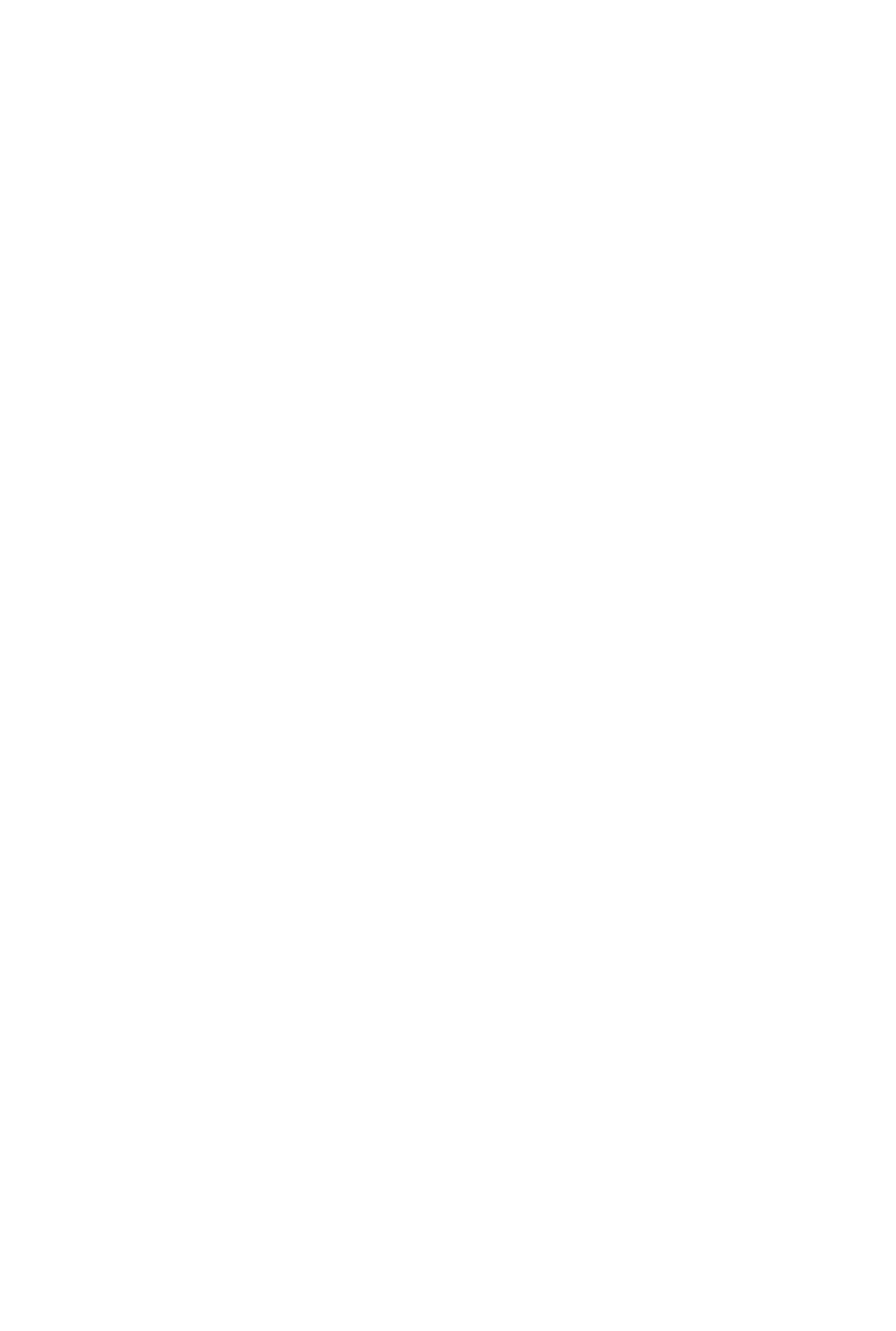
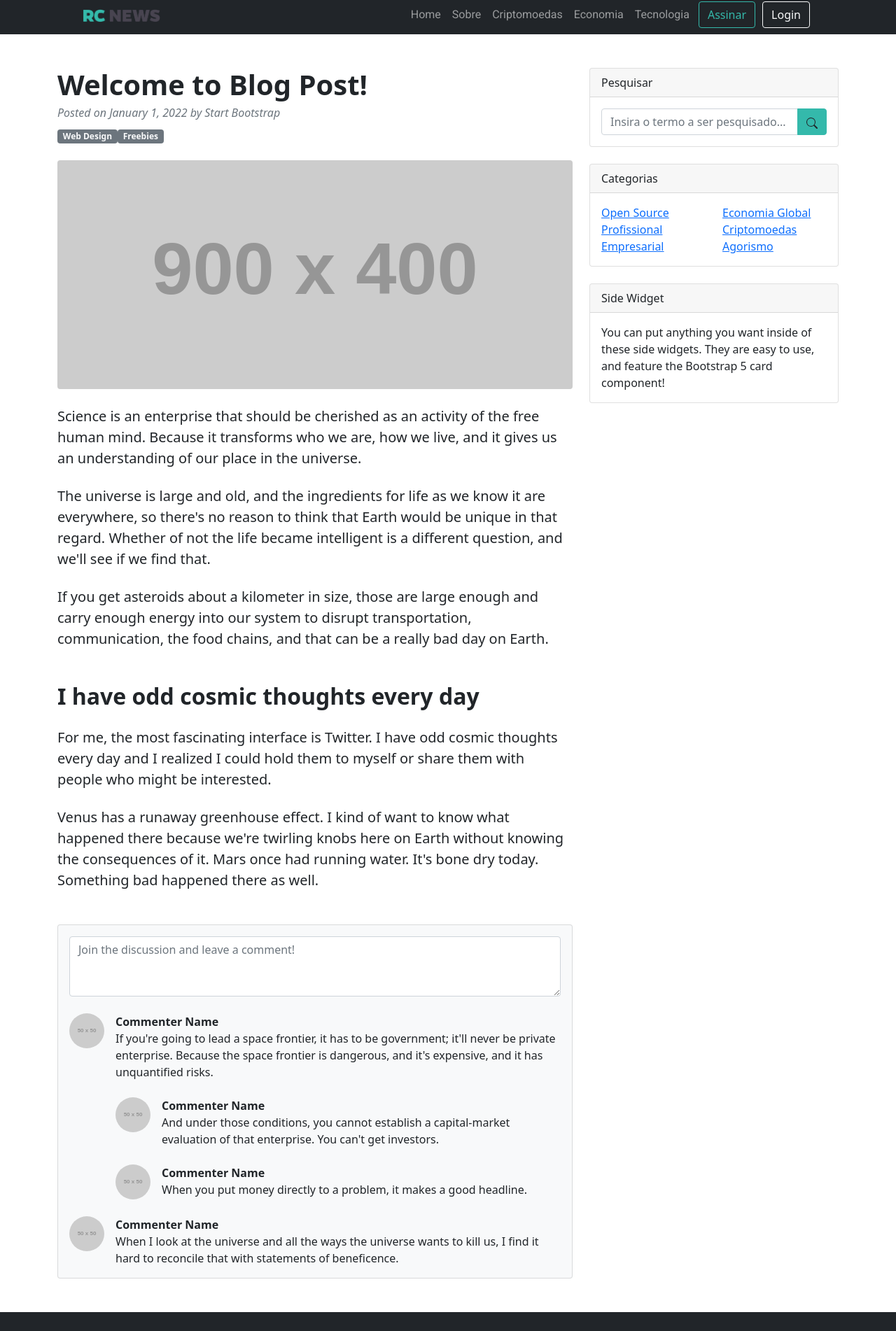
Before and after one commit to RC-Valhalla/RC-NEWS--Front, a Vue app: page /post in a window 1280 px wide. Before the commit this address had no page. Shown: the part 7-1909 px from the top of the page at 70% size. Before the commit the page ends 800 px from the top, so only its background shows below. Built offline with nearby package versions, Linux system fonts and the light colour scheme.

Commit message:
feat: article page integrated

```diff
--- a/src/router/index.js
+++ b/src/router/index.js
@@ -4,32 +4,33 @@ import HomePage from '../views/HomePage.vue'
 import AboutPage from '../views/AboutPage.vue'
 import PaymentPage from '../views/PaymentPage.vue'
 import LoginPage from '../views/LoginPage.vue'
+import PostPage from '../views/PostPage.vue'
 
 const routes = [
     {
         path: '/',
-        name: 'home-page',
+        name: 'HomePage',
         component: HomePage
     },
     {
         path: '/sobre',
-        name: 'about-page',
+        name: 'AboutPage',
         component: AboutPage
     },
     {
         path: '/planos',
-        name: 'payment-page',
+        name: 'PaymentPage',
         component: PaymentPage
     },
     {
         path: '/login',
-        name: 'login-page',
+        name: 'LoginPage',
         component: LoginPage
     },
     {
-        path: '',
-        name: '',
-        component: ''
+        path: '/post',
+        name: 'PostPage',
+        component: PostPage
     },
     {
         path: '',
--- /dev/null
+++ b/src/views/PostPage.vue
@@ -0,0 +1,144 @@
+<script>
+import TheNavbar from '@/layouts/TheNavbar.vue'
+import TheFooter from '@/layouts/TheFooter.vue'
+
+import '@/styles/home.css'
+
+export default {
+  components: {
+    TheNavbar,
+    TheFooter
+  }
+}
+</script>
+
+
+<template>
+  <!-- Responsive navbar-->
+  <TheNavbar/>
+  <!-- Page content-->
+  <div class="container mt-5">
+    <div class="row">
+      <div class="col-lg-8">
+        <!-- Post content-->
+        <article>
+          <!-- Post header-->
+          <header class="mb-4">
+            <!-- Post title-->
+            <h1 class="fw-bolder mb-1">Welcome to Blog Post!</h1>
+            <!-- Post meta content-->
+            <div class="text-muted fst-italic mb-2">Posted on January 1, 2022 by Start Bootstrap</div>
+            <!-- Post categories-->
+            <a class="badge bg-secondary text-decoration-none link-light" href="#!">Web Design</a>
+            <a class="badge bg-secondary text-decoration-none link-light" href="#!">Freebies</a>
+          </header>
+          <!-- Preview image figure-->
+          <figure class="mb-4"><img class="img-fluid rounded" src="https://dummyimage.com/900x400/ced4da/6c757d.jpg" alt="..." /></figure>
+          <!-- Post content-->
+          <section class="mb-5">
+            <p class="fs-5 mb-4">Science is an enterprise that should be cherished as an activity of the free human mind. Because it transforms who we are, how we live, and it gives us an understanding of our place in the universe.</p>
+            <p class="fs-5 mb-4">The universe is large and old, and the ingredients for life as we know it are everywhere, so there's no reason to think that Earth would be unique in that regard. Whether of not the life became intelligent is a different question, and we'll see if we find that.</p>
+            <p class="fs-5 mb-4">If you get asteroids about a kilometer in size, those are large enough and carry enough energy into our system to disrupt transportation, communication, the food chains, and that can be a really bad day on Earth.</p>
+            <h2 class="fw-bolder mb-4 mt-5">I have odd cosmic thoughts every day</h2>
+            <p class="fs-5 mb-4">For me, the most fascinating interface is Twitter. I have odd cosmic thoughts every day and I realized I could hold them to myself or share them with people who might be interested.</p>
+            <p class="fs-5 mb-4">Venus has a runaway greenhouse effect. I kind of want to know what happened there because we're twirling knobs here on Earth without knowing the consequences of it. Mars once had running water. It's bone dry today. Something bad happened there as well.</p>
+          </section>
+        </article>
+        <!-- Comments section-->
+        <section class="mb-5">
+          <div class="card bg-light">
+            <div class="card-body">
+              <!-- Comment form-->
+              <form class="mb-4"><textarea class="form-control" rows="3" placeholder="Join the discussion and leave a comment!"></textarea></form>
+              <!-- Comment with nested comments-->
+              <div class="d-flex mb-4">
+                <!-- Parent comment-->
+                <div class="flex-shrink-0"><img class="rounded-circle" src="https://dummyimage.com/50x50/ced4da/6c757d.jpg" alt="..." /></div>
+                <div class="ms-3">
+                  <div class="fw-bold">Commenter Name</div>
+                  If you're going to lead a space frontier, it has to be government; it'll never be private enterprise. Because the space frontier is dangerous, and it's expensive, and it has unquantified risks.
+                  <!-- Child comment 1-->
+                  <div class="d-flex mt-4">
+                    <div class="flex-shrink-0"><img class="rounded-circle" src="https://dummyimage.com/50x50/ced4da/6c757d.jpg" alt="..." /></div>
+                    <div class="ms-3">
+                      <div class="fw-bold">Commenter Name</div>
+                      And under those conditions, you cannot establish a capital-market evaluation of that enterprise. You can't get investors.
+                    </div>
+                  </div>
+                  <!-- Child comment 2-->
+                  <div class="d-flex mt-4">
+                    <div class="flex-shrink-0"><img class="rounded-circle" src="https://dummyimage.com/50x50/ced4da/6c757d.jpg" alt="..." /></div>
+                    <div class="ms-3">
+                      <div class="fw-bold">Commenter Name</div>
+                      When you put money directly to a problem, it makes a good headline.
+                    </div>
+                  </div>
+                </div>
+              </div>
+              <!-- Single comment-->
+              <div class="d-flex">
+                <div class="flex-shrink-0"><img class="rounded-circle" src="https://dummyimage.com/50x50/ced4da/6c757d.jpg" alt="..." /></div>
+                <div class="ms-3">
+                  <div class="fw-bold">Commenter Name</div>
+                  When I look at the universe and all the ways the universe wants to kill us, I find it hard to reconcile that with statements of beneficence.
+                </div>
+              </div>
+            </div>
+          </div>
+        </section>
+      </div>
+      <!-- Side widgets-->
+      <div class="col-lg-4">
+        <!-- Search widget-->
+        <div class="card mb-4">
+          <div class="card-header">Pesquisar</div>
+          <div class="card-body">
+            <div class="input-group">
+              <input class="form-control" type="text" placeholder="Insira o termo a ser pesquisado..." aria-label="Enter search term..." aria-describedby="button-search" />
+              <button class="btn btn-blue" id="button-search" type="button">
+                <svg xmlns="http://www.w3.org/2000/svg" width="16" height="16" fill="currentColor" class="bi bi-search" viewBox="0 0 16 16">
+                  <path d="M11.742 10.344a6.5 6.5 0 1 0-1.397 1.398h-.001c.03.04.062.078.098.115l3.85 3.85a1 1 0 0 0 1.415-1.414l-3.85-3.85a1.007 1.007 0 0 0-.115-.1zM12 6.5a5.5 5.5 0 1 1-11 0 5.5 5.5 0 0 1 11 0z"/>
+                </svg>
+              </button>
+            </div>
+          </div>
+        </div>
+        <!-- Categories widget-->
+        <div class="card mb-4">
+          <div class="card-header">Categorias</div>
+          <div class="card-body">
+            <div class="row">
+              <div class="col-sm-6">
+                <ul class="list-unstyled mb-0">
+                  <li><a href="#!">Open Source</a></li>
+                  <li><a href="#!">Profissional</a></li>
+                  <li><a href="#!">Empresarial</a></li>
+                </ul>
+              </div>
+              <div class="col-sm-6">
+                <ul class="list-unstyled mb-0">
+                  <li><a href="#!">Economia Global</a></li>
+                  <li><a href="#!">Criptomoedas</a></li>
+                  <li><a href="#!">Agorismo</a></li>
+                </ul>
+              </div>
+            </div>
+          </div>
+        </div>
+
+        <!-- Side widget-->
+        <div class="card mb-4">
+          <div class="card-header">Side Widget</div>
+          <div class="card-body">You can put anything you want inside of these side widgets. They are easy to use, and feature the Bootstrap 5 card component!</div>
+        </div>
+      </div>
+    </div>
+  </div>
+  <!-- Footer-->
+  <TheFooter/>
+  <!-- Bootstrap core JS-->
+  <!-- <script src="https://cdn.jsdelivr.net/npm/bootstrap@5.1.3/dist/js/bootstrap.bundle.min.js"></script> -->
+  <!-- Core theme JS-->
+  <!-- <script src="/js/scripts.js"></script> -->
+
+  </template>
```
